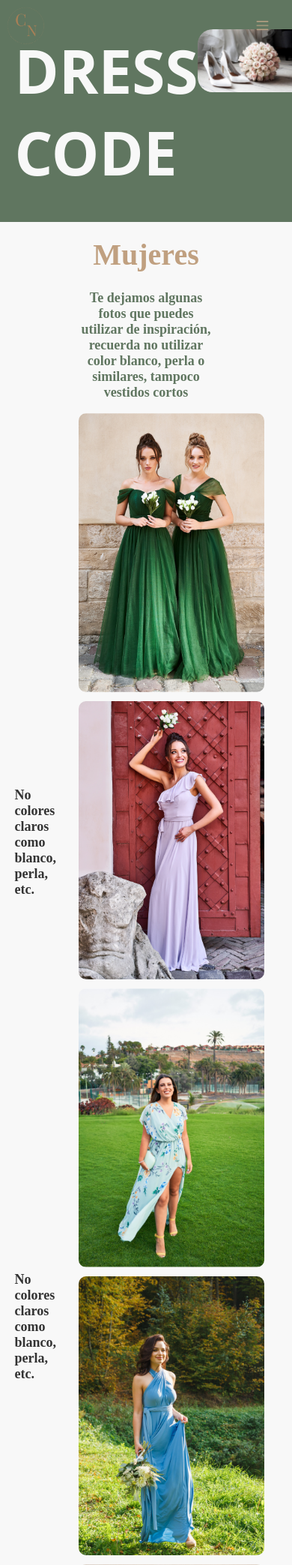
After one commit to Nahumpl8/cn2024wedding, a Node server app: page /dress-code in a window 390 px wide. The commit adds this page. Shown: the top 2087 px of the page at 75% size. Run offline with Node 20, Linux system fonts and the light colour scheme; some libraries are stand-ins or nearby versions.

Commit message:
nueva pagina dress code

```diff
--- a/index.js
+++ b/index.js
@@ -70,6 +70,15 @@ app.get('/hoteles', async (req, res) => {
   }
 });
 
+app.get('/dress-code', async (req, res) => {
+  try {
+      res.render('dress-code', { });
+  } catch (error) {
+      console.error('Error al obtener información de la invitación:', error);
+      res.status(500).json({ error: 'Error interno del servidor' });
+  }
+});
+
 // Este middleware procesa el formulario de inicio de sesión y renderiza la página de invitación
 app.post('/login', async (req, res) => {
   try {
--- /dev/null
+++ b/public/css/dress-code.css
@@ -0,0 +1,288 @@
+*{
+    margin: 0;
+    padding: 0;
+    box-sizing: border-box;
+}
+html{
+    font-size: 10px;
+    scroll-behavior: smooth;
+}
+body{
+    background-color: #f8f8f8;
+}
+.navbar{
+    position: fixed;
+    z-index: 5;
+    border-radius: 50px;
+    display: flex;
+    align-items: center;
+    justify-content: center;
+    width: 100%;
+}
+.desktop_menu{
+    padding: 10px;
+    width: 100%;
+    display: flex;
+    align-items: center;
+    justify-content: center;
+}
+.desktop_scroll{
+    width: 70%;
+    margin: 20px 0;
+    padding: 20px;
+    border-radius: 50px;
+    background-color: #f8f8f8d6;
+    color: #607660;
+}
+ul{
+    padding: 0 15px;
+    display: flex;
+    align-items: center;
+    justify-content: space-between;
+    gap: 30px;
+
+}
+.desktop_menu li{
+    list-style: none;
+}
+.desktop_menu a{
+    list-style: none;
+    font-size: 1.8rem;
+    font-family: system-ui, -apple-system, BlinkMacSystemFont, 'Segoe UI', Roboto, Oxygen, Ubuntu, Cantarell, 'Open Sans', 'Helvetica Neue', sans-serif;
+    padding: 10px;
+    border-radius: 50px;
+    transition: background 1s;
+    color: #f8f8f8;
+}
+
+.desktop_menu a:hover{
+    background-color: #f8f8f8;
+    color: #c0a080;
+    cursor: pointer;
+}
+.desktop_scroll a{
+    color: #607660;
+}
+.desktop_scroll a:hover{
+    width: 70%;
+    margin: 20px 0;
+    padding: 10px;
+    border-radius: 50px;
+    background-color: #607660;
+    color: #f8f8f8;
+}
+ul img{
+    width: 5%;
+    animation: logoAppear 2s;
+    animation-timing-function: cubic-bezier(10);
+    scale: 1.8;
+}
+
+@keyframes logoAppear {
+    from{
+        transform: scale(2.5) translateY(40px);
+    }
+    to{
+        transform: scale(1) translateY(0px);
+    }
+}
+a{
+    text-decoration: none;
+    font-size: 1.8rem;
+    font-family: Arial, Helvetica, sans-serif;
+}
+.phone_menu{
+    display: none;
+}
+.photo-dress{
+    width: 100vw;
+    background-color: rgb(96, 118, 96);
+    display: grid;
+    grid-template-columns: 1fr 1fr;
+    padding: 10% 5%;
+    padding-right: 0;
+    place-content: center;
+}
+.photo-dress-text{
+    display: flex;
+    align-items: center;
+    justify-content: start;
+}
+.photo-dress-text h1{
+    font-size: 8rem;
+    font-family: system-ui, -apple-system, BlinkMacSystemFont, 'Segoe UI', Roboto, Oxygen, Ubuntu, Cantarell, 'Open Sans', 'Helvetica Neue', sans-serif;
+    color: #f8f8f8;
+}
+.photo-dress-img{
+    border-radius: 20px 0px 0px 20px;
+}
+.photo-dress-img img{
+    width: 100%;
+    border-radius: 20px 0px 0px 20px;
+}
+.women-options{
+    display: flex;
+    flex-direction: column;
+    align-items: center;
+    justify-content: center;
+    text-align: center;
+    padding: 5%;
+}
+.women-options-text{
+    width: 50%;
+}
+.women-options-text h1{
+    color: #c0a080;
+    font-size: 4rem;
+}
+.women-options-text h2{
+    color: #607660;
+    font-size: 1.8rem;
+    margin-top: 24px;
+}
+.details-imgs{
+    padding: 5%;
+    padding-left: 0;
+    display: grid;
+    grid-template-columns: 1fr 4fr;
+    gap: 24px;
+}
+.details{
+    display: flex;
+    flex-direction: column;
+    align-items: center;
+    justify-content: space-evenly;
+    text-align: start;
+}
+.details-text h2{
+    font-size: 1.8rem;
+    color: #333;
+}
+.imgs{
+    position: relative;
+    display: grid;
+    grid-template-columns: repeat(auto-fit, minmax(200px, 1fr));
+    gap: 12px;
+}
+
+.imgs img{
+    width: 100%;
+    border-radius: 10px;
+    opacity: 0;
+    transform: translateY(40px);
+    scale: .8;
+    transition: all 1s ease;
+}
+.imgs img.show {
+    opacity: 1;
+    transform: translateY(0);
+    scale: 1;
+}
+
+
+
+@media screen and (max-width: 690px) {
+    .desktop_menu{
+        display: none;
+    }
+    .navbar{
+        border-radius: none;
+
+    }
+    .phone_menu{
+        width: 100%;
+        display: flex;
+        justify-content: space-between;
+        align-items: center;
+        padding-right: 15px;
+        border-radius: 0 0 20px 20px;
+    }
+    .logo_phone img{
+        width: 20%;
+        scale: 1.2;
+        animation: none;
+    }
+    .menu_p img{
+        width: 60%;
+    }
+    .nav_phone_menu {
+        display: none;
+        position: absolute;
+        top: 100%;
+        left: 0;
+        width: 100%;
+        background-color: #f8f8f8;
+        z-index: 1000;
+        animation: showMenu 1s ease-out forwards;
+    }
+    .nav_phone_menu li {
+        padding: 15px;
+        text-align: center;
+        list-style: none;
+
+    }
+    .slide{
+        animation: none;
+    }
+
+    .nav_phone_menu a {
+        color: #c0a080;
+        text-decoration: none;
+        opacity: 0;
+        animation: showMenuOptions 1s ease forwards;
+    }
+
+    @keyframes showMenuOptions {
+        from {
+            opacity: 0;
+        }
+        to {
+            opacity: 1;
+        }
+    }
+    @keyframes animationPhone {
+        from{
+            scale: 1.2;
+        }
+        to{
+            scale: 1;
+        }
+    }
+    .nav_phone_menu a:nth-child(1) {
+        animation-delay: .5s;
+    }
+
+    .nav_phone_menu a:nth-child(2) {
+        animation-delay: .8s;
+    }
+    .nav_phone_menu a:nth-child(3) {
+        animation-delay: 1.8s;
+    }
+    .nav_phone_menu a:nth-child(4) {
+        animation-delay: 2.2s;
+    }
+    .navbar.show{
+        background-color: #f8f8f8;
+        border-radius: 0;
+    }
+    .nav_phone_menu.show {
+        display: block;
+
+    }
+    .phone_scroll{
+        width: 100%;
+        background-color: #f8f8f8;
+        color: #607660;
+        height: 20%;
+    }
+    @keyframes showMenu {
+        from{
+            height: 0;
+        }
+        to{
+            height: 200px;
+        }
+    }
+
+
+}
--- /dev/null
+++ b/public/fun/fun-dress-code.js
@@ -0,0 +1,69 @@
+const menuOptions = document.querySelector('.menu_p img')
+const navBar = document.querySelector('.navbar')
+const menuIcon = document.querySelector('.menu_icon')
+const logoW = document.querySelector('.principal_logo')
+
+menuOptions.addEventListener('click', toggleMobileMenu)
+function toggleMobileMenu() {
+    const navPhoneMenu = document.querySelector('.nav_phone_menu');
+    navPhoneMenu.classList.toggle('show');
+    navBar.classList.toggle('show')
+
+
+    if(menuIcon.src.includes('ListGold.png')){
+        menuIcon.src = '/images/XGold.png'
+        logoW.src = '/images/goldLogo.png'
+    } else{
+        menuIcon.src = '/images/ListGold.png'
+        logoW.src = '/images/goldLogo.png'
+    }
+
+}
+
+const menuDesktop = document.querySelector('.desktop_menu');
+const menuDesktopOp = document.querySelectorAll('.desktop_menu a')
+const logoWDesktop = document.querySelector('.principal_logo_desktop')
+const phoneBar = document.querySelector('.phone_menu')
+
+document.addEventListener('scroll', () => {
+    if(window.scrollY > 200){
+        phoneBar.classList.add('phone_scroll')
+        menuDesktop.classList.add('desktop_scroll')
+        menuDesktopOp.forEach((op) => {op.style.color = '#607660'})
+        logoWDesktop.src = '/images/goldLogo.png';
+        logoW.src = '/images/goldLogo.png'
+
+    } else{
+        phoneBar.classList.remove('phone_scroll')
+        menuDesktop.classList.remove('desktop_scroll')
+        menuDesktopOp.forEach((op) => {op.style.color = '#f8f8f8'});
+        logoWDesktop.src = '/images/wedding.png';
+    }
+
+})
+
+const optionsImg = document.querySelectorAll('.imgs img');
+
+window.addEventListener('load', checkScroll)
+window.addEventListener('scroll', checkScroll)
+window.addEventListener('resize', checkScroll)
+
+
+function checkScroll(){
+    optionsImg.forEach(box => {
+        const boxTop = box.getBoundingClientRect().top;
+        const triggerBottom = window.innerHeight * 0.9;
+
+        if (boxTop < triggerBottom) {
+            box.classList.add('show');
+        } else {
+            box.classList.remove('show');
+        }
+    });
+}
+
+const phoneOptions = document.querySelectorAll('.nav_phone_menu a')
+
+phoneOptions.forEach((op) => {
+    op.addEventListener('click', toggleMobileMenu)
+})
--- /dev/null
+++ b/views/dress-code.ejs
@@ -0,0 +1,75 @@
+<!DOCTYPE html>
+<html lang="en">
+<head>
+    <meta charset="UTF-8">
+    <meta name="viewport" content="width=device-width, initial-scale=1.0">
+    <title>Claudia & Nahum 2024</title>
+    <link rel="stylesheet" href="css/dress-code.css">
+</head>
+<body>
+    <header class="navbar">
+        <nav class="desktop_menu">
+            <ul>
+                <li><a href="/">Inicio</a></li>
+                <li><a href="">Programa</a></li>
+                <img src="/images/wedding.png" alt="logo de la boda" class="principal_logo_desktop">
+                <li><a href="#main_details">Información</a></li>
+                <li><a href="/login">RSVP</a></li>
+            </ul>
+        </nav>
+        <nav class="phone_menu">
+            <div class="logo_phone">
+                <img src="/images/goldLogo.png" alt="" class="principal_logo">
+            </div>
+            <div class="menu_p">
+                <img src="/images/ListGold.png" alt="" class="menu_icon">
+            </div>
+            <ul class="nav_phone_menu">
+                <li><a href="/">Inicio</a></li>
+                <li><a href="">Programa</a></li>
+                <li><a href="#main_details">Información</a></li>
+                <li><a href="/login">RSVP</a></li>
+            </ul>
+        </nav>
+    </header>
+    <section class="photo-dress">
+        <div class="photo-dress-text">
+            <h1>DRESS CODE</h1>
+        </div>
+        <div class="photo-dress-img">
+            <img src="/images/dressCodeFirst.png" alt="">
+        </div>
+    </section>
+    <section class="women-options">
+        <div class="women-options-text">
+            <h1>Mujeres</h1>
+            <h2>Te dejamos algunas fotos que puedes utilizar de inspiración, recuerda no utilizar color blanco, perla o similares, tampoco vestidos cortos</h2>
+        </div>
+        <div class="details-imgs">
+            <div class="details">
+                <div class="details-text">
+                    <h2>No colores claros como blanco, perla, etc.</h2>
+                </div>
+                <div class="details-text">
+                    <h2>No colores claros como blanco, perla, etc.</h2>
+                </div>
+                <div class="details-text">
+                    <h2></h2>
+                </div>
+            </div>
+            <div class="imgs">
+                <img src="/images/dressExample1.png" alt="">
+                <img src="/images/dressExample2.png" alt="">
+                <img src="/images/dressExample3.png" alt="">
+                <img src="/images/dressExample4.png" alt="">
+                <img src="/images/dressExample1.png" alt="">
+                <img src="/images/dressExample2.png" alt="">
+            </div>
+        </div>
+    </section>
+
+
+
+    <script src="/fun/fun-dress-code.js"></script>
+</body>
+</html>
```
Also changed, not shown: views/principal.ejs (+6 -6 lines), public/images/Clock.png (added), public/images/Dress.png (added), public/images/Gift.png (added), public/images/MapPin.png (added), public/images/RSVP.png (added), public/images/dressCodeFirst.png (added), public/images/dressExample1.png (added), public/images/dressExample2.png (added), public/images/dressExample3.png (added), public/images/dressExample4.png (added).
